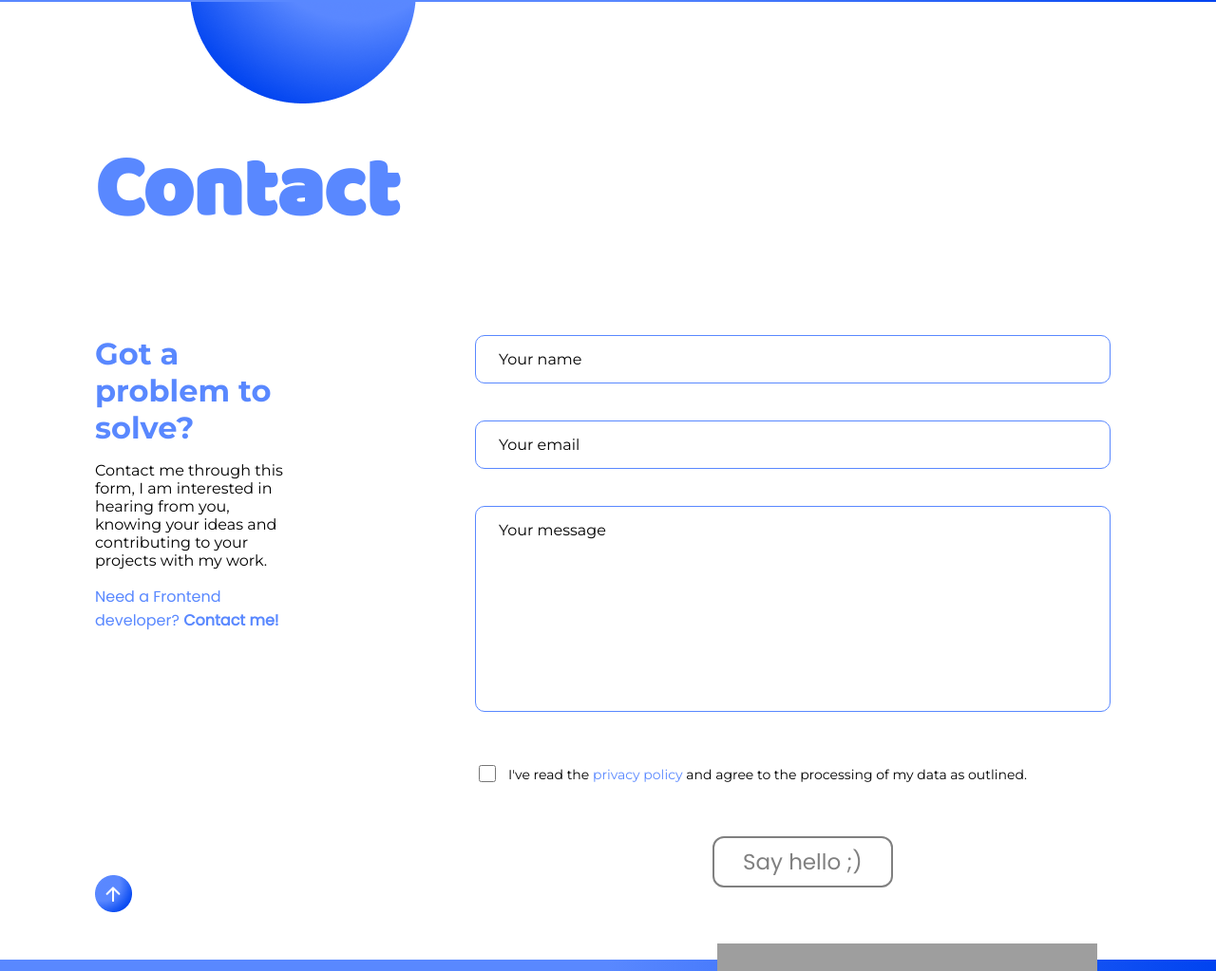
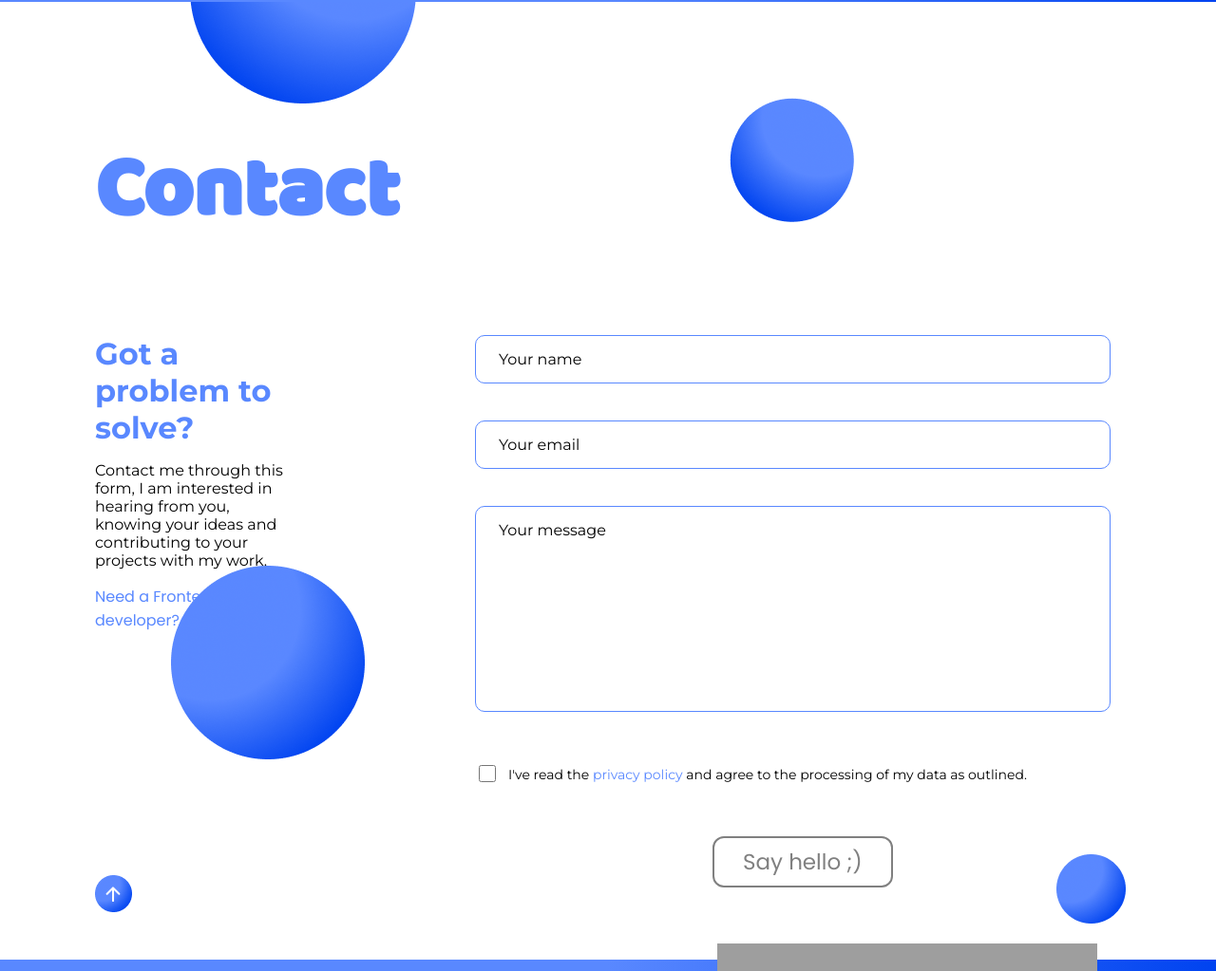
Before and after one commit to michaeljonasmaier/portfolio, an Angular app: page / in a window 1280 px wide. Shown: the part 5362-6385 px from the top of the page at 95% size. Built offline with nearby package versions, Linux system fonts and the light colour scheme; grey boxes are pictures that could not be loaded.

Commit message:
bubbles on contact section positioned

```diff
--- a/src/app/main-content/contact-form/contact-form.component.ts
+++ b/src/app/main-content/contact-form/contact-form.component.ts
@@ -5,7 +5,7 @@ import { FormsModule, FormGroup, FormBuilder, Validators, FormControl, ReactiveF
 @Component({
   selector: 'app-contact-form',
   standalone: true,
-  imports: [PfBtnComponent, FormsModule, ReactiveFormsModule],
+  imports: [FormsModule, ReactiveFormsModule],
   templateUrl: './contact-form.component.html',
   styleUrl: './contact-form.component.scss'
 })
--- a/src/app/main-content/contact/contact.component.html
+++ b/src/app/main-content/contact/contact.component.html
@@ -1,5 +1,6 @@
 <section>
     <h2>Contact</h2>
+    <img class="bubble-m" src="/assets/contact/ellipse_mid.png" alt="">
     <div>
         <div class="left">
             <div>
@@ -7,10 +8,12 @@
                 <p>Contact me through this form, I am interested in hearing from you, knowing your ideas and contributing to your projects with my work.</p>
                 <span>Need a Frontend developer? <b>Contact me!</b></span>
             </div>
+            <img class="bubble-l" src="/assets/contact/ellipse_big.png" alt="">
             <img src="/assets/contact/up_btn.png" alt="">
         </div>
         <div class="right">
             <app-contact-form></app-contact-form>
+            <img class="bubble-s" src="/assets/contact/ellipse_small.png" alt="">
         </div>
     </div>
 </section>
--- a/src/app/main-content/contact/contact.component.scss
+++ b/src/app/main-content/contact/contact.component.scss
@@ -3,6 +3,7 @@
 section{
     @include dFlex(column, center, flex-start);
     @include pd100();
+    position: relative;
     padding-top: 130px;
     padding-bottom: 50px;
     text-align: left;
@@ -20,6 +21,7 @@ h2{
 
 .left{
     @include dFlex(column, space-between, flex-start);
+    position: relative;
     width: 40%;
     >div{
         flex: 1;
@@ -38,3 +40,26 @@ h2{
         }
     }
 }
+
+.right{
+    position: relative;
+}
+
+.bubble-l, .bubble-m, .bubble-s{
+    position: absolute;
+}
+
+.bubble-l{
+    top: 40%;
+    left: 40%;
+}
+
+.bubble-m{
+    top: 10%;
+    left: 60%;
+}
+
+.bubble-s{
+    top: 90%;
+    left: 90%;
+}
```
